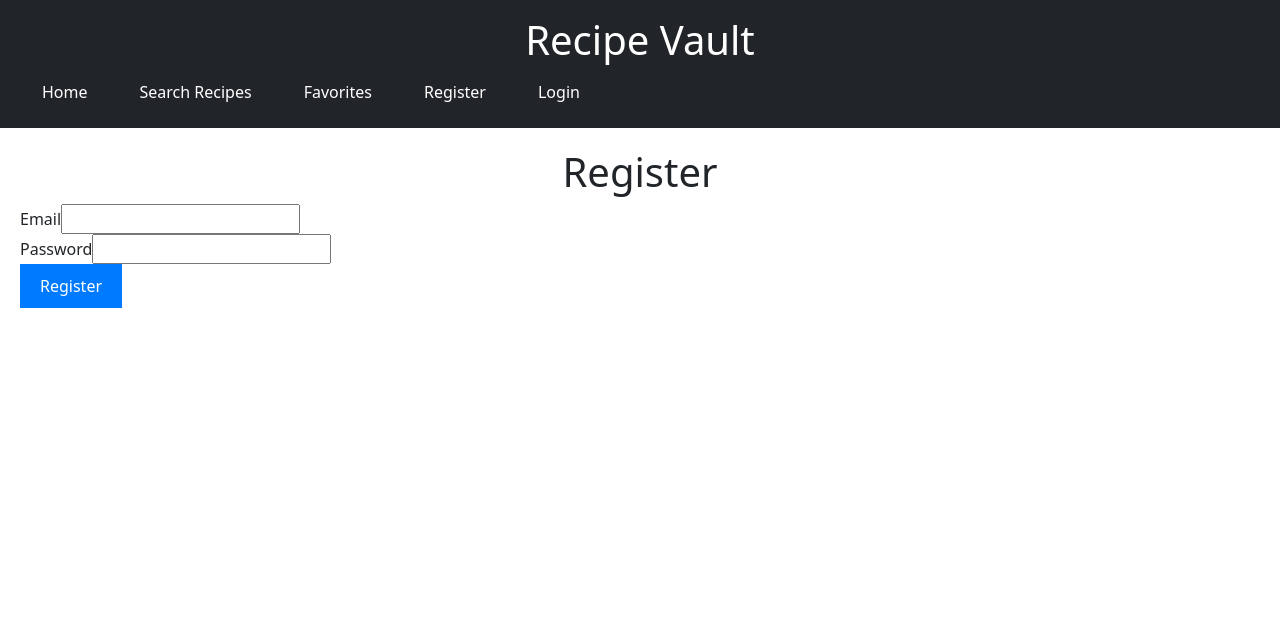
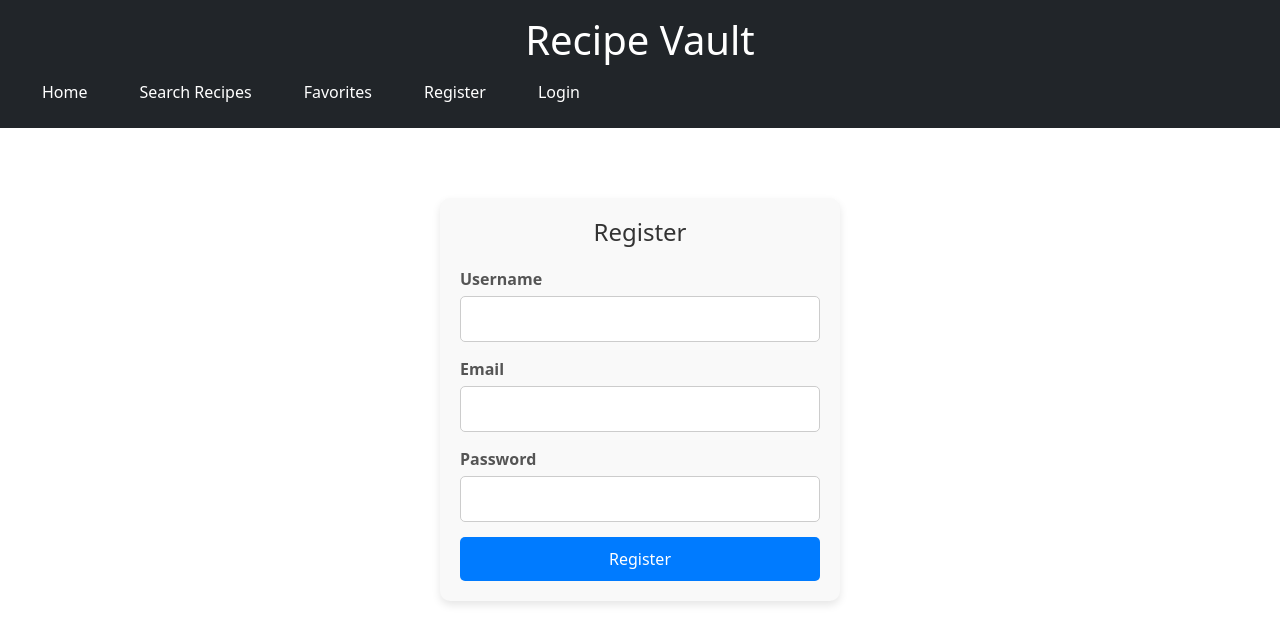
Before and after one commit to MariaBolanosD/Recipe-Vault, a React (Create React App) app in the folder recipe-vault/: page /register in a window 1280 px wide. Shown: the top 644 px of the page. Built offline with nearby package versions, Linux system fonts and the light colour scheme.

Commit message:
finished all overall no recomendations yet, but pretty

```diff
--- a/recipe-vault/src/components/Header.js
+++ b/recipe-vault/src/components/Header.js
@@ -31,6 +31,7 @@ function Header() {
         <a className="nav-link text-white" href="/search">Search Recipes</a>
         <a className="nav-link text-white" href="/favorites">Favorites</a>
         <a className="nav-link text-white" href="/register">Register</a>
+
         {loggedIn ? (
           <button
             onClick={handleLogout}
--- a/recipe-vault/src/pages/Login.js
+++ b/recipe-vault/src/pages/Login.js
@@ -27,31 +27,111 @@ function Login() {
         window.location.reload(); // Force a full page reload
       } else {
         console.error(data.error);
+        alert(data.error || "Failed to log in");
       }
     } catch (error) {
       console.error("Error logging in:", error);
+      alert("An error occurred while logging in.");
     }
   };
 
+  const styles = {
+    container: {
+      maxWidth: "400px",
+      margin: "50px auto",
+      padding: "20px",
+      border: "1px solid #ddd",
+      borderRadius: "8px",
+      backgroundColor: "#f9f9f9",
+      boxShadow: "0 2px 4px rgba(0, 0, 0, 0.1)",
+    },
+    title: {
+      textAlign: "center",
+      marginBottom: "20px",
+      color: "#333",
+      fontSize: "24px",
+    },
+    form: {
+      display: "flex",
+      flexDirection: "column",
+    },
+    formGroup: {
+      marginBottom: "15px",
+    },
+    label: {
+      marginBottom: "5px",
+      display: "block",
+      fontSize: "14px",
+      color: "#555",
+    },
+    input: {
+      width: "100%",
+      padding: "10px",
+      border: "1px solid #ddd",
+      borderRadius: "4px",
+      fontSize: "14px",
+    },
+    inputFocus: {
+      outline: "none",
+      borderColor: "#007bff",
+      boxShadow: "0 0 3px rgba(0, 123, 255, 0.25)",
+    },
+    button: {
+      width: "100%",
+      padding: "10px",
+      border: "none",
+      backgroundColor: "#007bff",
+      color: "white",
+      fontSize: "16px",
+      borderRadius: "4px",
+      cursor: "pointer",
+      marginTop: "10px",
+    },
+    buttonHover: {
+      backgroundColor: "#0056b3",
+    },
+  };
+
   return (
-    <div>
-      <h2>Login</h2>
-      <form onSubmit={handleSubmit}>
+    <div style={styles.container}>
+      <h2 style={styles.title}>Login</h2>
+      <form onSubmit={handleSubmit} style={styles.form}>
+        <div style={styles.formGroup}>
+          <label style={styles.label} htmlFor="email">
+            Email
+          </label>
           <input
             type="email"
+            id="email"
             value={email}
             onChange={(e) => setEmail(e.target.value)}
-          placeholder="Email"
+            placeholder="Enter your email"
             required
+            style={styles.input}
           />
+        </div>
+        <div style={styles.formGroup}>
+          <label style={styles.label} htmlFor="password">
+            Password
+          </label>
           <input
             type="password"
+            id="password"
             value={password}
             onChange={(e) => setPassword(e.target.value)}
-          placeholder="Password"
+            placeholder="Enter your password"
             required
+            style={styles.input}
           />
-        <button type="submit">Login</button>
+        </div>
+        <button
+          type="submit"
+          style={styles.button}
+          onMouseOver={(e) => (e.target.style.backgroundColor = styles.buttonHover.backgroundColor)}
+          onMouseOut={(e) => (e.target.style.backgroundColor = styles.button.backgroundColor)}
+        >
+          Login
+        </button>
       </form>
     </div>
   );
--- a/recipe-vault/src/pages/Register.js
+++ b/recipe-vault/src/pages/Register.js
@@ -1,66 +1,130 @@
 import React, { useState } from "react";
 
-function Register() {
-  const [formData, setFormData] = useState({
-    email: "",
-    password: "",
-  });
-
-  const handleChange = (e) => {
-    setFormData({ ...formData, [e.target.name]: e.target.value });
-  };
+const Register = () => {
+  const [username, setUsername] = useState("");
+  const [email, setEmail] = useState("");
+  const [password, setPassword] = useState("");
 
   const handleSubmit = async (e) => {
     e.preventDefault();
+
     try {
       const response = await fetch("http://localhost:5000/register", {
         method: "POST",
         headers: {
           "Content-Type": "application/json",
         },
-        body: JSON.stringify(formData),
+        body: JSON.stringify({ username, email, password }),
       });
 
-      if (response.ok) {
-        alert("User registered successfully!");
-      } else {
-        const data = await response.json();
-        alert(data.error || "Failed to register user.");
+      if (!response.ok) {
+        throw new Error("Failed to register.");
       }
+
+      alert("Registration successful!");
     } catch (error) {
-      console.error("Error registering user:", error);
-      alert("An error occurred. Please try again.");
+      alert("An error occurred: " + error.message);
     }
   };
 
   return (
-    <div>
-      <h1>Register</h1>
-      <form onSubmit={handleSubmit}>
-        <div>
-          <label>Email</label>
+    <div style={styles.container}>
+      <h2 style={styles.title}>Register</h2>
+      <form onSubmit={handleSubmit} style={styles.form}>
+        <div style={styles.inputGroup}>
+          <label style={styles.label} htmlFor="username">
+            Username
+          </label>
           <input
-            type="email"
-            name="email"
-            value={formData.email}
-            onChange={handleChange}
+            style={styles.input}
+            type="text"
+            id="username"
+            value={username}
+            onChange={(e) => setUsername(e.target.value)}
             required
           />
         </div>
-        <div>
-          <label>Password</label>
+        <div style={styles.inputGroup}>
+          <label style={styles.label} htmlFor="email">
+            Email
+          </label>
           <input
-            type="password"
-            name="password"
-            value={formData.password}
-            onChange={handleChange}
+            style={styles.input}
+            type="email"
+            id="email"
+            value={email}
+            onChange={(e) => setEmail(e.target.value)}
             required
           />
         </div>
-        <button type="submit">Register</button>
+        <div style={styles.inputGroup}>
+          <label style={styles.label} htmlFor="password">
+            Password
+          </label>
+          <input
+            style={styles.input}
+            type="password"
+            id="password"
+            value={password}
+            onChange={(e) => setPassword(e.target.value)}
+            required
+          />
+        </div>
+        <button style={styles.button} type="submit">
+          Register
+        </button>
       </form>
     </div>
   );
-}
+};
+
+const styles = {
+  container: {
+    maxWidth: "400px",
+    margin: "50px auto",
+    padding: "20px",
+    borderRadius: "10px",
+    boxShadow: "0 4px 8px rgba(0, 0, 0, 0.1)",
+    backgroundColor: "#f9f9f9",
+  },
+  title: {
+    textAlign: "center",
+    marginBottom: "20px",
+    color: "#333",
+    fontSize: "24px",
+  },
+  form: {
+    display: "flex",
+    flexDirection: "column",
+    gap: "15px",
+  },
+  inputGroup: {
+    display: "flex",
+    flexDirection: "column",
+  },
+  label: {
+    marginBottom: "5px",
+    fontWeight: "bold",
+    color: "#555",
+  },
+  input: {
+    padding: "10px",
+    borderRadius: "5px",
+    border: "1px solid #ccc",
+    fontSize: "16px",
+  },
+  button: {
+    padding: "10px 15px",
+    border: "none",
+    borderRadius: "5px",
+    backgroundColor: "#007bff",
+    color: "#fff",
+    fontSize: "16px",
+    cursor: "pointer",
+  },
+  buttonHover: {
+    backgroundColor: "#0056b3",
+  },
+};
 
 export default Register;
```
Also changed, not shown: 1 other file (tests, documents, lock files or other folders). Lines whose indentation alone changed are shown as unchanged.
